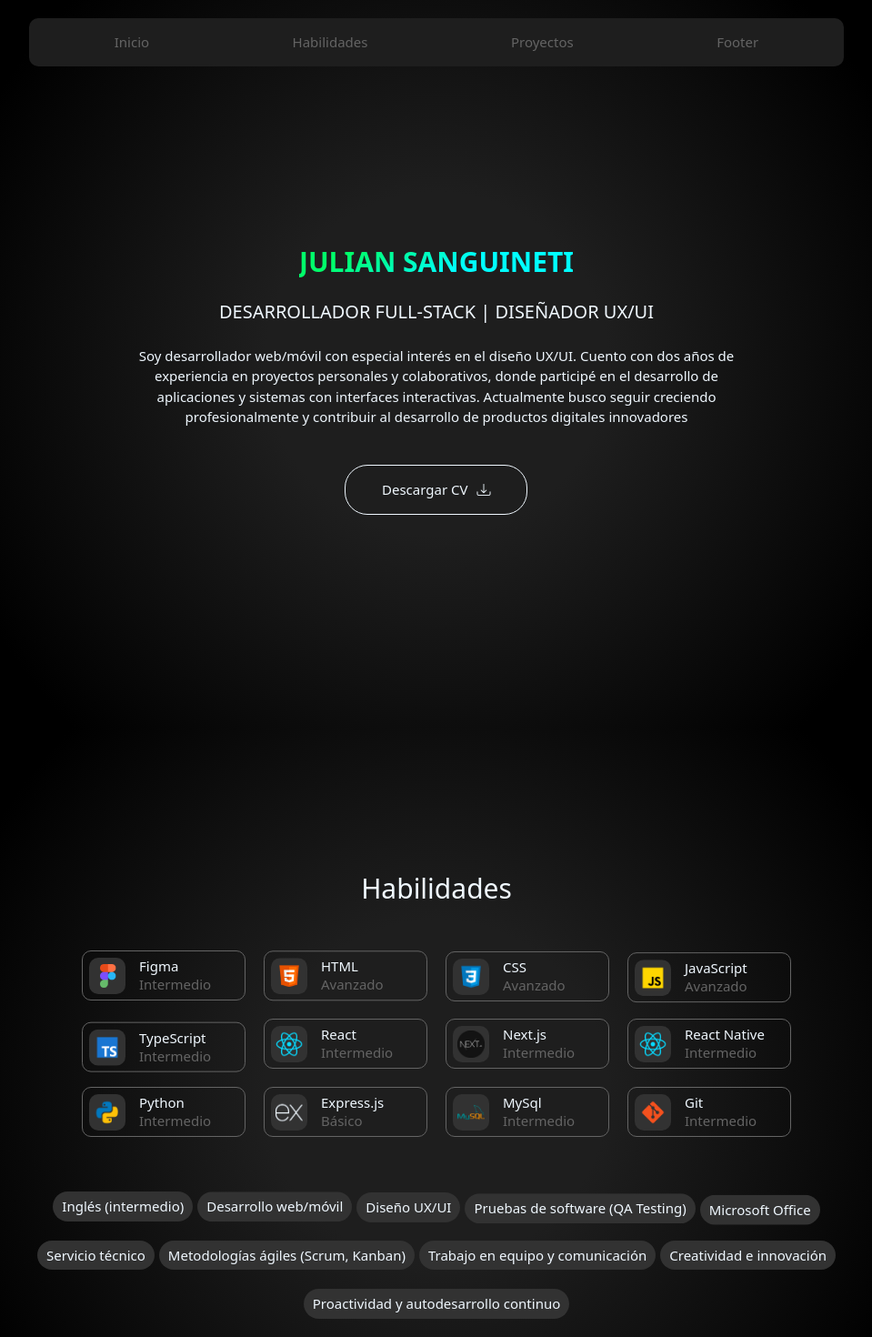
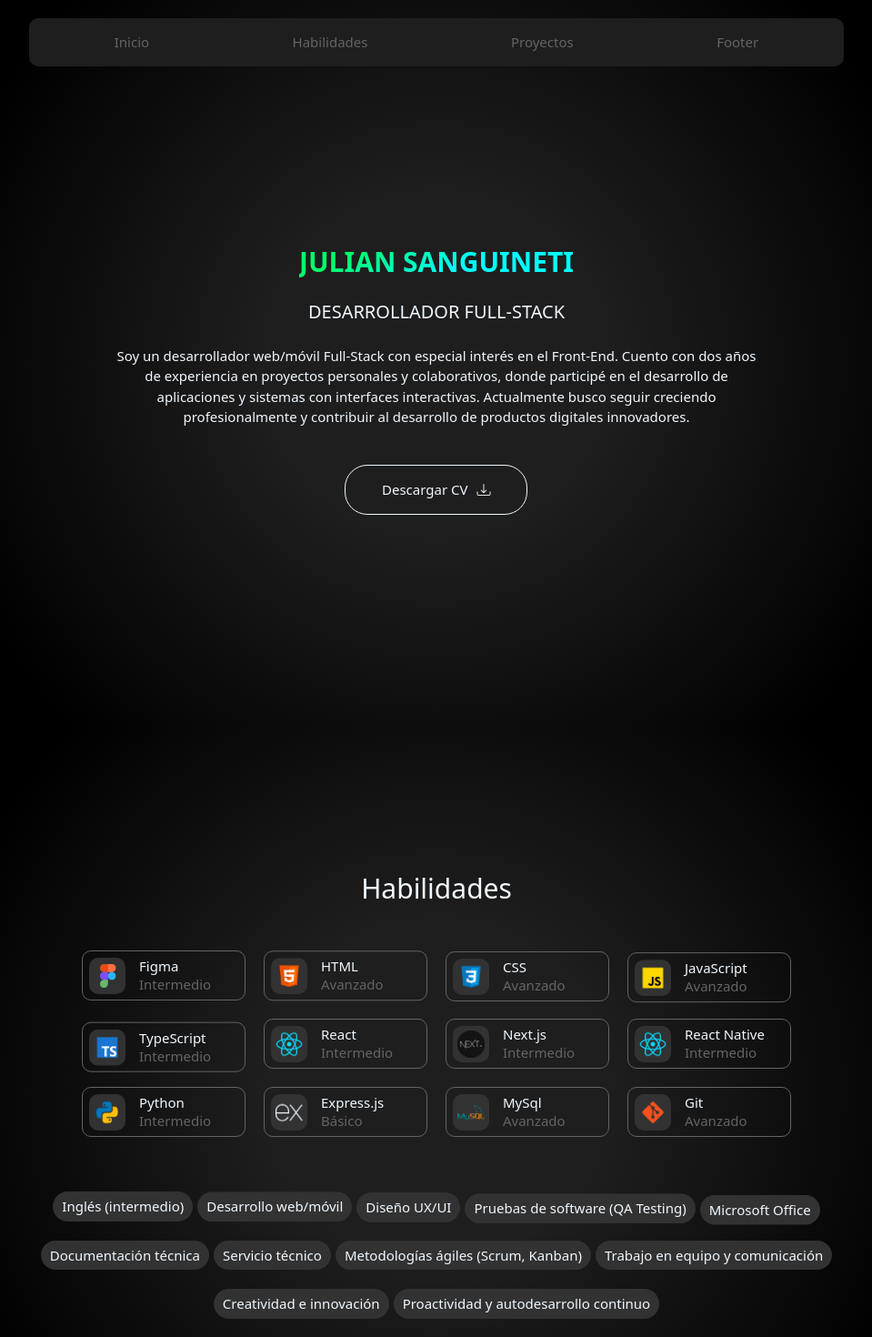
Before and after one commit to julisangui/mi-portafolio, a React (Vite) app: page / in a window 1280 px wide. Shown: the top 1470 px of the page at 91% size, without its empty margins (160-1119 px from the left). Built offline with nearby package versions, Linux system fonts and the light colour scheme.

Commit message:
actualizaciones

```diff
--- a/src/components/Habilidades.jsx
+++ b/src/components/Habilidades.jsx
@@ -25,8 +25,8 @@ const habilidades = [
   { nombre: "React Native", nivel: "Intermedio", icono: React },
   { nombre: "Python", nivel: "Intermedio", icono: Python },
   { nombre: "Express.js", nivel: "Básico", icono: Express },
-  { nombre: "MySql", nivel: "Intermedio", icono: MySql },
-  { nombre: "Git", nivel: "Intermedio", icono: Git },
+  { nombre: "MySql", nivel: "Avanzado", icono: MySql },
+  { nombre: "Git", nivel: "Avanzado", icono: Git },
 ];
 
 const habilidadesBlandas = [
@@ -35,6 +35,7 @@ const habilidadesBlandas = [
 "Diseño UX/UI",
 "Pruebas de software (QA Testing)",
 "Microsoft Office",
+"Documentación técnica",
 "Servicio técnico",
 "Metodologías ágiles (Scrum, Kanban)",
 "Trabajo en equipo y comunicación",
--- a/src/components/Hero.jsx
+++ b/src/components/Hero.jsx
@@ -3,14 +3,11 @@ const Hero = () => {
     <>
       <div className="hero" id="Inicio">
         <h1 className="nombre">Julian Sanguineti</h1>
-        <h3 className="cargo">Desarrollador Full-Stack | Diseñador UX/UI</h3>
+        <h3 className="cargo">Desarrollador Full-Stack</h3>
         <p className="presentacion">
-          Soy desarrollador web/móvil con especial interés en el diseño UX/UI.
-          Cuento con dos años de experiencia en proyectos personales y
-          colaborativos, donde participé en el desarrollo de aplicaciones y
-          sistemas con interfaces interactivas. Actualmente busco seguir
-          creciendo profesionalmente y contribuir al desarrollo de productos
-          digitales innovadores
+          Soy un desarrollador web/móvil Full-Stack con especial interés en el Front-End. Cuento con dos años de experiencia en proyectos personales y
+          colaborativos, donde participé en el desarrollo de aplicaciones y sistemas con interfaces interactivas. Actualmente busco seguir creciendo
+          profesionalmente y contribuir al desarrollo de productos digitales innovadores.
         </p>
         <a
           href="/mi-portafolio/Curriculo.pdf"
```
Also changed, not shown: 1 other file (tests, documents, lock files or other folders).
